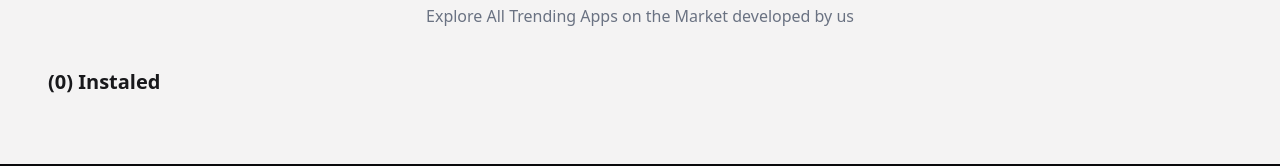
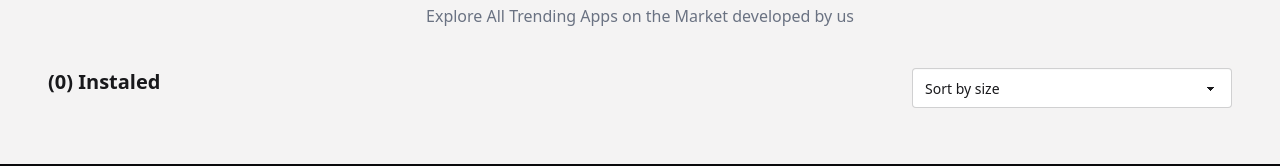
Before and after one commit to jabirmahmud24/HeroApp, a React (Vite) app: page /instalation in a window 1280 px wide. Shown: the part 157-323 px from the top of the page. Built offline with nearby package versions, Linux system fonts and the light colour scheme.

Commit message:
Installed apps uninstall and sorting featuree added

```diff
--- a/src/Pages/Home.jsx
+++ b/src/Pages/Home.jsx
@@ -18,7 +18,7 @@ const Home = () => {
       </div>
       <div className="grid grid-cols-1 md:grid-cols-2 lg:grid-cols-4 gap-4">
         {featuredApps.map((app) => (
-          <AppsCard key={apps.id} app={app} />
+          <AppsCard key={app.id} app={app} />
         ))}
       </div>
       <Link to="/apps" className="flex items-center justify-center my-10">
--- a/src/Pages/Instalation.jsx
+++ b/src/Pages/Instalation.jsx
@@ -3,10 +3,29 @@ import React, { useEffect, useState } from "react";
 
 const Instalation = () => {
   const [instalation, setInstalation] = useState([]);
+  const [sortOrder, setSortOrder] = useState("none");
   useEffect(() => {
     const savedList = JSON.parse(localStorage.getItem("instalation"));
     if (savedList) setInstalation(savedList);
   }, []);
+  const sortedItem = (() => {
+    if (sortOrder === "size-asc") {
+      return [...instalation].sort((a, b) => a.size - b.size);
+    } else if (sortOrder === "size-desc") {
+      return [...instalation].sort((a, b) => b.size - a.size);
+    } else {
+      return instalation;
+    }
+  })();
+  const handleUninstall = (id) => {
+    console.log("clicked");
+    const existingList = JSON.parse(localStorage.getItem("instalation"));
+    let updatedList = existingList.filter((p) => p.id !== id);
+    // For UI instant update
+    setInstalation(updatedList);
+
+    localStorage.setItem("instalation", JSON.stringify(updatedList));
+  };
   return (
     <div>
       <div className="mb-10 space-y-2 text-center">
@@ -16,15 +35,28 @@ const Instalation = () => {
         </p>
       </div>
       <div className="space-y-6">
-        <div>
+        <div className="flex justify-between">
           <div className="mb-5 text-xl font-semibold flex justify-between items-center">
             <div>({instalation.length}) Instaled</div>
           </div>
+
+          <label className="form-control w-full max-w-xs">
+            <select
+              className="select select-border"
+              value={sortOrder}
+              onChange={(e) => setSortOrder(e.target.value)}
+              id=""
+            >
+              <option value="none">Sort by size</option>
+              <option value="size-asc">Low-&gt;High</option>
+              <option value="size-desc">High-&gt;Low</option>
+            </select>
+          </label>
         </div>
       </div>
       <div className="space-y-3">
-        {instalation.map((p) => (
-          <div className="card card-side bg-base-100 shadow-xl p-2">
+        {sortedItem.map((p) => (
+          <div key={p.id} className="card card-side bg-base-100 shadow-xl p-2">
             <figure>
               <img className="h-30 w-30 rounded-xl" src={p.image} />
             </figure>
@@ -46,7 +78,10 @@ const Instalation = () => {
                 </div>
 
                 <div className="card-actions justify-end">
-                  <button className="btn text-white bg-[#00D390]">
+                  <button
+                    onClick={() => handleUninstall(p.id)}
+                    className="btn text-white bg-[#00D390]"
+                  >
                     Uninstall
                   </button>
                 </div>
```
